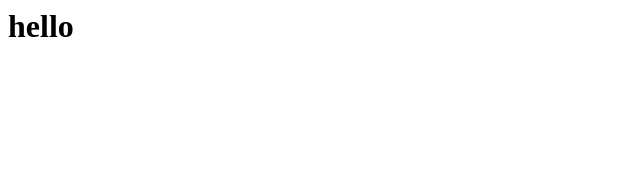
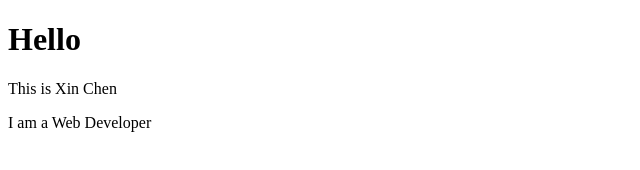
Before and after one commit to XinChenCSC/portfolio-webpage-challenge, a plain HTML site: page index.html in a window 1280 px wide. Shown: the whole page, without its empty margins (0-640 px from the left). Drawn offline with Linux system fonts and the light colour scheme.

Commit message:
Update index.html
add header

```diff
--- a/index.html
+++ b/index.html
@@ -1 +1,21 @@
-<h1>hello</h1>
+<!DOCTYPE html>
+<html lang="en">
+<head>
+    <meta charset="UTF-8">
+    <meta http-equiv="X-UA-Compatible" content="IE=edge">
+    <meta name="viewport" content="width=device-width, initial-scale=1.0">
+
+    <title>Protfolio</title>
+</head>
+<body>
+    <header id = "about">
+        <h1>Hello</h1>
+        <p>This is Xin Chen</p>
+        <p>I am a Web Developer</p>
+    </header>
+
+
+
+
+</body>
+</html>
```
